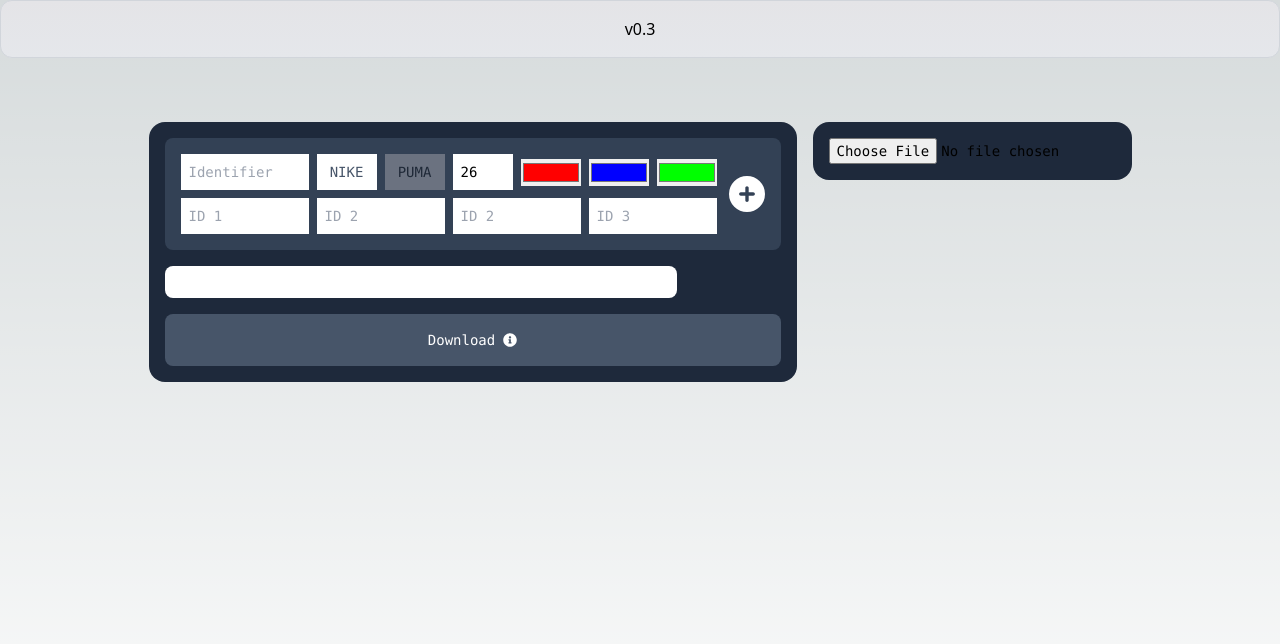
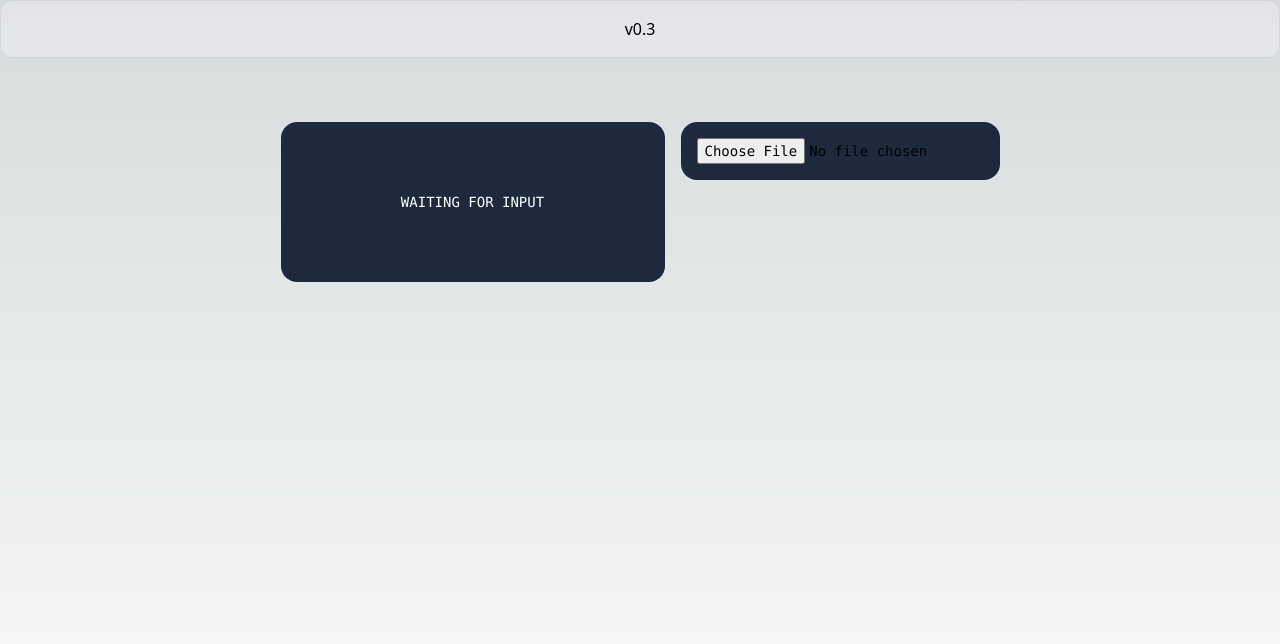
Before and after one commit to BluePotatoBP/were_sinking, a Next.js app: page / in a window 1280 px wide. Shown: the top 644 px of the page. Built offline with nearby package versions, Linux system fonts and the light colour scheme.

Commit message:
UI improvements, linked everything

```diff
--- a/src/app/components/transferEditor.tsx
+++ b/src/app/components/transferEditor.tsx
@@ -1,24 +1,58 @@
-import React, { useState, useCallback, useEffect, Suspense, memo } from 'react';
-import { FaCirclePlus } from "react-icons/fa6";
-import { FaInfoCircle } from "react-icons/fa";
-import { InputData } from '@/app/utils/types';
+import React, { useState, useCallback, useEffect, useRef, Suspense, memo } from 'react';
+import { InputData, EditableColors } from '@/app/utils/types';
+import DownloadButton from '@/app/components/downloadButton';
+
+import { FaChevronLeft, FaChevronRight } from "react-icons/fa6";
+import { FaPlusSquare } from 'react-icons/fa';
 
 const TransferGenerator = React.lazy(() => import('@/app/components/transferGenerator'));
 
-interface TransferEditorProps {
-	data: InputData[];
+const useDebounce = <T extends (...args: any[]) => any>(callback: T, delay: number) => {
+	const timeoutRef = useRef<NodeJS.Timeout | null>(null);
+
+	return useCallback((...args: Parameters<T>) => {
+		if (timeoutRef.current) {
+			clearTimeout(timeoutRef.current);
 		}
 
-const TransferEditor: React.FC<TransferEditorProps> = ({ data }) => {
-	// legacy stuff, figure out later
-	const [activeElement, setActiveElement] = useState(true);
+		timeoutRef.current = setTimeout(() => {
+			callback(...args);
+		}, delay);
+	}, [callback, delay]);
+};
+
+const TransferEditor: React.FC<{ data: InputData[]; }> = ({ data }) => {
 	const [font, setFont] = useState<'PUMA' | 'NIKE'>('NIKE');
 	const [fontSize, setFontSize] = useState<number>(26);
-	const [colors, setColors] = useState({
+	const [colors, setColors] = useState<EditableColors>({
 		counterColor: '#0000ff',
 		glyphColor: '#ff0000',
 		perforationColor: '#00ff00'
 	});
+	const [editableData, setEditableData] = useState<InputData[]>(data);
+	const [currentPage, setCurrentPage] = useState(0);
+	const [isGlobalEdit, setIsGlobalEdit] = useState(false);
+	const [debouncedColors, setDebouncedColors] = useState(colors);
+
+	useEffect(() => {
+		setEditableData(data);
+	}, [data]);
+
+	const handlePrevPage = useCallback(() => {
+		setCurrentPage(prev => Math.max(0, prev - 1));
+	}, []);
+
+	const handleNextPage = useCallback(() => {
+		setCurrentPage(prev => Math.min(data.length - 1, prev + 1));
+	}, [data.length]);
+
+	const handleInputChange = useCallback((key: string, value: string | number) => {
+		setEditableData(prevData => {
+			const newData = [...prevData];
+			newData[currentPage] = { ...newData[currentPage], [key]: value };
+			return newData;
+		});
+	}, [currentPage]);
 
 	const handleColorChange = useCallback((colorType: string, value: string) => {
 		setColors(prevColors => ({
@@ -27,44 +61,98 @@ const TransferEditor: React.FC<TransferEditorProps> = ({ data }) => {
 		}));
 	}, []);
 
+	const debouncedHandleColorChange = useDebounce((newColors: EditableColors) => {
+		setDebouncedColors(newColors);
+	}, 500);
+
+	// Debounce colors so they only really change every 0.5s
+	useEffect(() => {
+		debouncedHandleColorChange(colors);
+	}, [colors, debouncedHandleColorChange]);
+
+	// Page navigation via arrow keys
+	// TODO: even though isInput is giving correct values it prevents all keypresses
+	/* useEffect(() => {
+		const handleKeypress = (e: KeyboardEvent) => {
+			const isInput = document.activeElement instanceof HTMLInputElement;
+			console.log(isInput)
+			if(isInput) return;
+			if (!e.ctrlKey && !e.metaKey && !e.shiftKey && !e.altKey && currentItem) {
+				if (e.key === 'ArrowLeft') handlePrevPage();
+				if (e.key === 'ArrowRight') handleNextPage();
+			}
+		};
+
+		window.addEventListener('keydown', handleKeypress);
+
+		return () => window.removeEventListener('keydown', handleKeypress);
+	}, [handlePrevPage, handleNextPage]); */
+
+	const currentItem = editableData[currentPage];
+
+	if (currentItem) {
 		return (
-		<div className="p-4 flex flex-col rounded-2xl text-black bg-slate-800 gap-4">
-			<div className={`flex flex-row items-center gap-3 bg-slate-700 p-4 rounded-lg ${activeElement ? 'justify-between' : "justify-center"}`}>
-				{activeElement && (
-					<div className="editor-container flex flex-col gap-2">
-						<div className="settings flex flex-row gap-2 items-center">
-							<input type="text" placeholder="Identifier" className="w-32 p-2" />
+			<div className="p-4 flex flex-col rounded-2xl text-black bg-slate-800 gap-4 min-w-[40vw] max-w-[40vw]">
+				{/* Editor controls */}
+				<div className="editor-container flex flex-row gap-4 justify-between">
+					{/* ID editor */}
+					<div className="id-editor flex flex-col gap-2 bg-slate-700 p-2 rounded-lg w-full min-h-[38vh] max-h-[38vh] overflow-y-scroll">
+						{Object.entries(currentItem).map(([key, value]) => (
+							<div key={key} className="flex flex-row justify-between items-center leading-none border-solid border-2 rounded-lg border-slate-600 p-2 hover:border-dashed">
+								<label className="text-white font-bold">{key.toUpperCase()}</label>
+								<input type="text" value={value as string} onChange={(e) => handleInputChange(key, e.target.value)} className="p-2 bg-slate-500 text-slate-300 rounded w-64" />
+							</div>
+						))}
+					</div>
+					{/* Colors and font */}
+					<div className="colors-editor flex flex-col gap-4 items-center justify-between bg-slate-700 p-4 rounded-lg">
 						<input type="button" value='NIKE' onClick={() => setFont('NIKE')} className={`p-2 w-[3.75rem] cursor-pointer ${font == 'NIKE' ? 'text-slate-600 bg-white' : 'text-gray-800 bg-gray-500'}`} />
 						<input type="button" value='PUMA' onClick={() => setFont('PUMA')} className={`p-2 w-[3.75rem] cursor-pointer ${font == 'PUMA' ? 'text-slate-600 bg-white' : 'text-gray-800 bg-gray-500'}`} />
 						<input type="number" value={fontSize} onChange={(e) => setFontSize(Number(e.target.value))} placeholder="Font size" className="p-2 w-[3.75rem]" />
-							<input type="color" className='cursor-pointer w-[3.75rem]' value={colors.glyphColor} onChange={(e) => handleColorChange("glyphColor", e.target.value)} />
-							<input type="color" className='cursor-pointer w-[3.75rem]' value={colors.counterColor} onChange={(e) => handleColorChange("counterColor", e.target.value)} />
-							<input type="color" className='cursor-pointer w-[3.75rem]' value={colors.perforationColor} onChange={(e) => handleColorChange("perforationColor", e.target.value)} />
-						</div>
-						<div className="individual-id-container flex flex-row gap-2">
-							<input type="text" placeholder="ID 1" className="w-32 p-2" />
-							<input type="text" placeholder="ID 2" className="w-32 p-2" />
-							<input type="text" placeholder="ID 2" className="w-32 p-2" />
-							<input type="text" placeholder="ID 3" className="w-32 p-2" />
+						<input type="color" className='cursor-pointer w-[3.75rem]' value={debouncedColors.glyphColor} onChange={(e) => handleColorChange("glyphColor", e.target.value)} />
+						<input type="color" className='cursor-pointer w-[3.75rem]' value={debouncedColors.counterColor} onChange={(e) => handleColorChange("counterColor", e.target.value)} />
+						<input type="color" className='cursor-pointer w-[3.75rem]' value={debouncedColors.perforationColor} onChange={(e) => handleColorChange("perforationColor", e.target.value)} />
+						{/* <input type="checkbox" checked={isGlobalEdit} onChange={(e) => setIsGlobalEdit(e.target.checked)} id="globalEdit" />
+							<label htmlFor="globalEdit" className="text-white">Apply Everywhere</label> */}
 					</div>
 				</div>
-				)}
-				<div className="icon flex justify-center w-full">
-					<FaCirclePlus className={`text-white leading-none text-2xl cursor-pointer hover:text-slate-300 ${activeElement ? 'text-4xl' : "w-1/5"}`} title='Add New' />
+
+				{/* Transfer preview */}
+				<div className="bg-white flex flex-wrap justify-center gap-[2mm] p-4 overflow-scroll rounded-lg min-h-[25vh] max-h-[25vh]">
+					<Suspense fallback={<div className='text-2xl font-bold'>Loading...</div>}>
+						<TransferGenerator itemData={currentItem} font={font} fontSize={fontSize} colors={debouncedColors} isGlobalEdit={isGlobalEdit} globalColors={debouncedColors} forDownload={false} />
+					</Suspense>
+				</div>
+
+				{/* Controls */}
+				<div className="controls flex justify-between items-center gap-4">
+					{/* Page buttons */}
+					<div className="control-buttons flex items-center gap-4">
+						<button onClick={handlePrevPage} disabled={currentPage === 0} className="p-2 bg-slate-600 text-white rounded-lg">
+							<FaChevronLeft />
+						</button>
+						<span className="text-white">{`${currentPage + 1} of ${data.length}`}</span>
+						<button onClick={handleNextPage} disabled={currentPage === data.length - 1} className="p-2 bg-slate-600 text-white rounded-lg">
+							<FaChevronRight />
+						</button>
+					</div>
+					{ /* Download and new button */}
+					<div className="action-buttons flex flex-row gap-4">
+						<button className="p-4 bg-slate-600 text-white rounded-lg flex flex-row justify-center gap-2 items-center hover:bg-slate-500 cursor-not-allowed" title='Add new Transfer'>
+							<FaPlusSquare className='leading-none text-xl text-white' />
+						</button>
+						<DownloadButton editableData={editableData} currentPage={currentPage} font={font} fontSize={fontSize} isGlobalEdit={isGlobalEdit} debouncedColors={debouncedColors} />
 					</div>
 				</div>
-			<div className="bg-white flex flex-wrap justify-center gap-[2mm] p-4 max-h-[57.8vh] max-w-[40vw] overflow-y-scroll rounded-lg">
-				<Suspense fallback={<div>Loading...</div>}>
-					{
-						data.map((item: InputData, index: number) => <TransferGenerator itemData={item} key={index} />)
-					}
-				</Suspense>
-			</div>
-			<button className="p-4 bg-slate-600 text-white rounded-lg flex flex-row justify-center gap-2 items-center hover:bg-slate-500">
-				Download <FaInfoCircle title='Download transfer(s) as an SVG file. Further processing may be required.' />
-			</button>
 			</div>
 		);
+	} else {
+		return (
+			<div className="flex p-4 min-w-[30vw] min-h-[20vh] rounded-2xl text-black bg-slate-800 justify-center items-center">
+				<div className="info-text leading-none text-white">WAITING FOR INPUT</div>
+			</div>
+		);
+	}
 };
 
 
```
Lines whose indentation alone changed are shown as unchanged.
